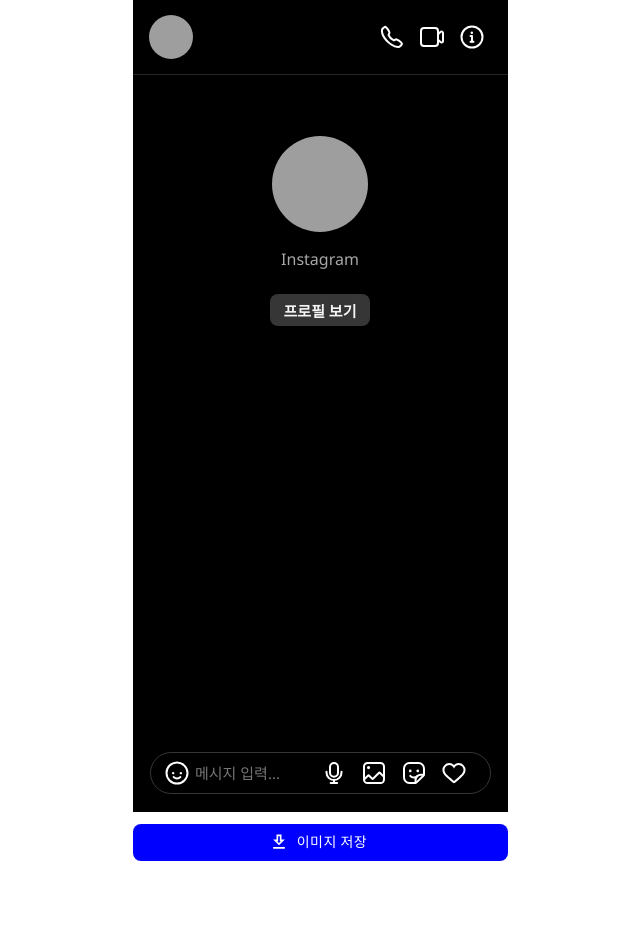
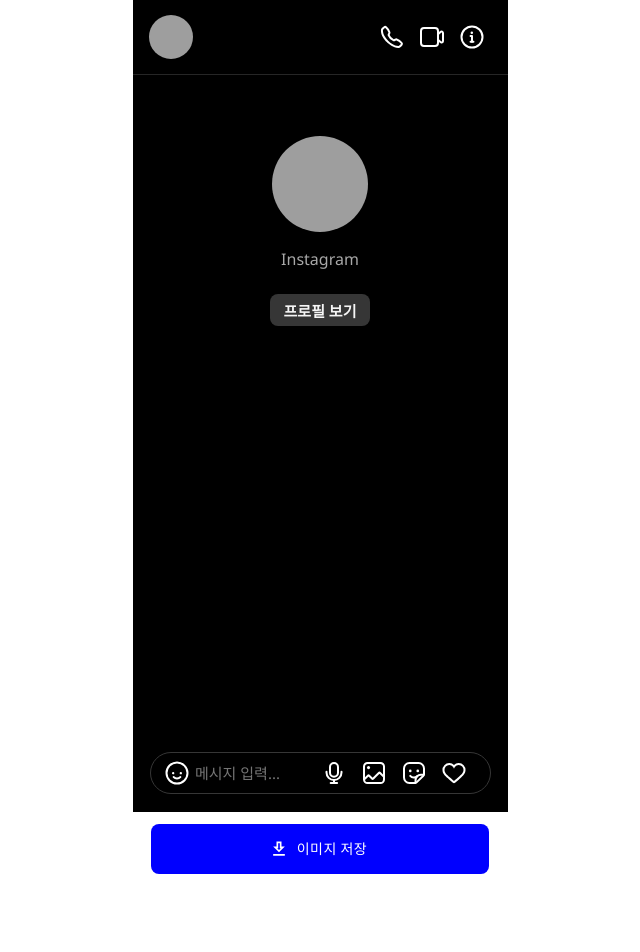
Before and after one commit to LDK1009/Fake-DM, a React (Vite) app in the folder project/: page / in a window 1280 px wide. Shown: the top 952 px of the page, without its empty margins (320-960 px from the left). Built offline with nearby package versions, Linux system fonts and the light colour scheme; grey boxes are pictures that could not be loaded.

Commit message:
🎨 Style : 이미지 저장 버튼 크기 수정

```diff
--- a/project/src/components/home/content/CaptureComponent.tsx
+++ b/project/src/components/home/content/CaptureComponent.tsx
@@ -65,6 +65,7 @@
   }, [chatList]);
 
   return (
+    <>
       <Container>
         <ChatingRoomContainer ref={ref} style={{ width: contentWidth, height: contentHeight }}>
           <Header />
@@ -74,16 +75,19 @@
           </ChatingScroll>
           <Footer />
         </ChatingRoomContainer>
-      <CommonButton onClick={captureImage} startIcon={<DownloadOutlinedIcon />} style={{ marginTop: "12px" }}>
+        <SaveButton onClick={captureImage} startIcon={<DownloadOutlinedIcon />}>
           이미지 저장
-      </CommonButton>
+        </SaveButton>
       </Container>
+    </>
   );
 };
 
 export default CaptureComponent;
 
-const Container = styled("div")``;
+const Container = styled("div")`
+  ${mixinFlex("column")}
+`;
 
 const ChatingRoomContainer = styled("div")`
   ${mixinFlex("column")};
@@ -113,3 +117,10 @@
   /* IE and Edge */
   -ms-overflow-style: none;
 `;
+
+const SaveButton = styled(CommonButton)`
+  margin-top: 12px;
+  width: 90%;
+  height: 50px;
+  align-self: center;
+`;
```
Lines whose indentation alone changed are shown as unchanged.
